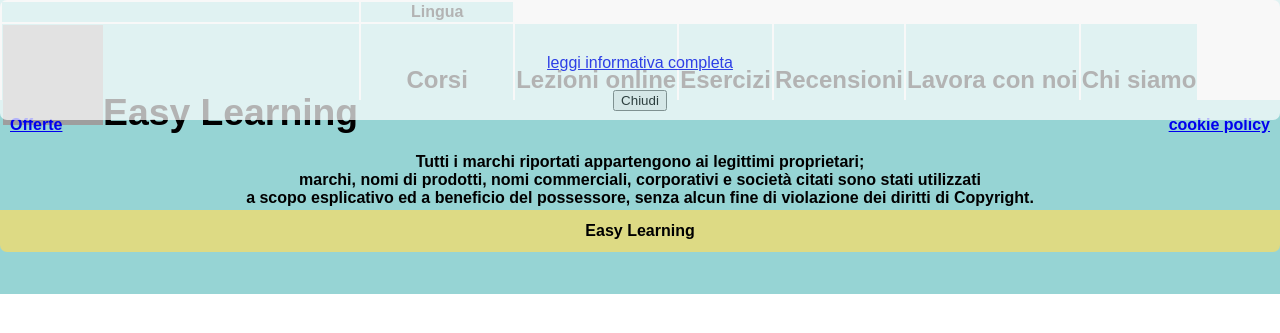
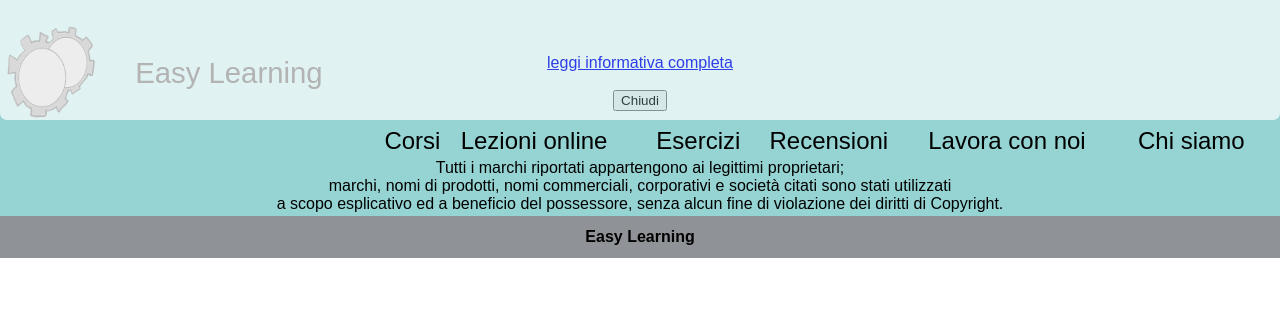
Before and after one commit to marchese89/lezioni-marchese, a PHP site: page / in a window 1280 px wide. Shown: the top 333 px of the page. Run offline with PHP 8.4, Linux system fonts and the light colour scheme; grey boxes are pictures that could not be loaded.

Commit message:
prima impaginazione

```diff
--- a/index.php
+++ b/index.php
@@ -18,31 +18,25 @@
     header("Location: index.html");
 }
 
-
 if ($pagina_interna == 'clienti/preventivo2.php' && $_SESSION['pagina_preventivo'] != 'preventivo') {
     header("Location: index.html");
 }
 if ($pagina_interna == 'clienti/preventivo3.php' && $_SESSION['pagina_preventivo'] != 'preventivo') {
     header("Location: index.html");
 }
-if($pagina_interna == 'clienti/utente.php' || $pagina_interna == 'clienti/ModDatiUtente.php' ||
-        $pagina_interna == 'clienti/modifica_dati_p.php' || $pagina_interna == 'clienti/cambia_pass.php' ||
-        $pagina_interna == 'clienti/Indirizzi.php' || $pagina_interna == 'acquisti/ordini_cliente.php' ||
-        $pagina_interna == 'clienti/newsletter.php'){
+if ($pagina_interna == 'clienti/utente.php' || $pagina_interna == 'clienti/ModDatiUtente.php' || $pagina_interna == 'clienti/modifica_dati_p.php' || $pagina_interna == 'clienti/cambia_pass.php' || $pagina_interna == 'clienti/Indirizzi.php' || $pagina_interna == 'acquisti/ordini_cliente.php' || $pagina_interna == 'clienti/newsletter.php') {
     $cf_utente = $_SESSION['user'];
     $sql = "SELECT * FROM cliente WHERE cf='$cf_utente'";
     $res = $conn->query($sql);
- if($res->num_rows > 0){
+    if ($res->num_rows > 0) {
         $row = $res->fetch_assoc();
-     if($row['stato_account'] === '0'){
+        if ($row['stato_account'] === '0') {
             header("Location: index.php?pagina=clienti/attiva_account.php");
         }
     }
 }
 
-
-
-if ($_SESSION['user'] !== 'admin'  && $pagina_interna === 'amministrazione/admin.php') {
+if ($_SESSION['user'] !== 'admin' && $pagina_interna === 'amministrazione/admin.php') {
     header("Location: index.html");
 }
 
@@ -67,23 +61,35 @@
 .jssorb01 {
 	position: absolute;
 }
+
 .jssorb01 div, .jssorb01 div:hover, .jssorb01 .av {
 	/*position: absolute;*/
 	/* size of bullet elment */
 	width: 30px;
 	height: 30px;
-                filter: alpha(opacity=70);
+	filter: alpha(opacity = 70);
 	opacity: .7;
 	overflow: hidden;
 	cursor: pointer;
 	border: #000 1px solid;
 	border-radius: 16px;
 }
-            .jssorb01 div { background-color: #f7a922; }
-            .jssorb01 div:hover, .jssorb01 .av:hover { background-color: #d3d3d3; }
-            .jssorb01 .av { background-color: #fc5f1b; }
-            .jssorb01 .dn, .jssorb01 .dn:hover { background-color: #555555; }
 
+.jssorb01 div {
+	background-color: #f7a922;
+}
+
+.jssorb01 div:hover, .jssorb01 .av:hover {
+	background-color: #d3d3d3;
+}
+
+.jssorb01 .av {
+	background-color: #fc5f1b;
+}
+
+.jssorb01 .dn, .jssorb01 .dn:hover {
+	background-color: #555555;
+}
 
 /* jssor slider arrow navigator skin 05 css */
 /*
@@ -103,12 +109,30 @@
 	cursor: pointer;
 	overflow: hidden;
 }
-            .jssora05l { background-position: -10px -40px; }
-            .jssora05r { background-position: -70px -40px; }
-            .jssora05l:hover { background-position: -130px -40px; }
-            .jssora05r:hover { background-position: -190px -40px; }
-            .jssora05l.jssora05ldn { background-position: -250px -40px; }
-            .jssora05r.jssora05rdn { background-position: -310px -40px; }
+
+.jssora05l {
+	background-position: -10px -40px;
+}
+
+.jssora05r {
+	background-position: -70px -40px;
+}
+
+.jssora05l:hover {
+	background-position: -130px -40px;
+}
+
+.jssora05r:hover {
+	background-position: -190px -40px;
+}
+
+.jssora05l.jssora05ldn {
+	background-position: -250px -40px;
+}
+
+.jssora05r.jssora05rdn {
+	background-position: -310px -40px;
+}
 </style>
 
 
@@ -147,7 +171,8 @@
 
 <link href="fogliCSS/home.css" rel="stylesheet" type="text/css">
 <script type="text/javascript" src="script/jquery-2.1.1.js"></script>
-        <script type="text/javascript" src="script/validazione_campi/livevalidation_standalone.compressed.js"></script>
+<script type="text/javascript"
+	src="script/validazione_campi/livevalidation_standalone.compressed.js"></script>
 <script type="text/javascript" src="script/ajax/metodi_ajax.js"></script>
 
 
@@ -155,28 +180,32 @@
 </head>
 <body style="background-color: #ffffff">
 
-                    <div id="cookie" >
-                        <br>
-                        Questo sito utilizza i cookie tecnici (indispensabili per il suo corretto funzionamento).
-                         <br>
-                         &Eacute; presente una pagina con ulteriori dettagli: <br>
-                        (<a href="cookiepolicy.html">leggi informativa completa</a>)<br>
-                         continuando la navigazione si accetta l'utilizzo dei cookie<br>
+	<div id="cookie">
+		<br> Questo sito utilizza i cookie tecnici (indispensabili per il suo
+		corretto funzionamento). <br> &Eacute; presente una pagina con
+		ulteriori dettagli: <br> (<a href="cookiepolicy.html">leggi
+			informativa completa</a>)<br> continuando la navigazione si accetta
+		l'utilizzo dei cookie<br>
 		<button onclick="accettaCookie()">Chiudi</button>
 
 	</div>
 
-        <table  style="background-color: white;margin-left: auto;margin-right: auto; position: relative;z-index: 1;top: 0; width: 100%;border: 1px solid black;border-width: 0;border-spacing: 0;">
-            <tr>
-                <th style="padding: 0">
-            <div id="header" style="width: 100%;background-color: #e6e6e6;height: 100px;">
-				<table>
+	<table
+		style="border-radius: 7px 7px 7px 7px;vertical-align: middle; white-space: nowrap; background-color: #e6e6e6; margin-left: auto; margin-right: auto; position: relative; z-index: 1; top: 0; width: 100%; border: 3px solid black; border-width: 0; border-spacing: 0;">
+
 		<tr style="height: 20px;">
-				<td></td>
-				<td style="width: 150px;margin-right: 0">Lingua</td>
+			<td colspan="8"></td>
 		</tr>
 		<tr>
-				<td style="margin-left: 0;font-size: 28pt;align: center;"><a href="index.html"><img src="images/logo.png" width="100" height="100" title="Home Page" alt="img"></a>Easy Learning</td>
+			<td style="margin-left: 0; align: center;"><a href="index.html"><img
+					src="images/logo.png" width="100" height="100" title="Home Page"
+					alt="img"></a></td>
+			<td style="font-size: 22pt;">Easy Learning</td>
+			<td colspan="6"></td>
+		</tr>
+		<tr>
+			<td colspan="2"></td>
+
 			<td style="font-size: 18pt">Corsi</td>
 			<td style="font-size: 18pt">Lezioni online</td>
 			<td style="font-size: 18pt">Esercizi</td>
@@ -184,57 +213,28 @@
 			<td style="font-size: 18pt">Lavora con noi</td>
 			<td style="font-size: 18pt">Chi siamo</td>
 		</tr>
-				</table>
-            </div>
+
 		</th>
-        </tr>
 
 		</tr>
 		<tr>
-            <th style="padding: 0;text-align: center">
-        <div id="mostraPagina" >
-            </div>
+			<th colspan="8"  style="padding: 0; text-align: center">
+				<div id="mostraPagina"></div>
 			</th>
 		</tr>
-        <tr>
-            <th style="padding: 0">
-
-        <table style="border-radius: 7px 7px 0 0;-moz-border-radius: 7px 7px 0 0;
-    -webkit-border-radius: 7px 7px 0 0;border-spacing: 0;width: 100%;text-align: left">
-
-            <tr style="background-color: #ffffff">
-                <th style="text-align: left;height: 50px;padding: 0" >
-                    <a href="prodotti-in-offerta.html" style="padding-left: 10px">Offerte</a>
-                        </th>
-                        <th style="text-align:right;padding: 0"> <a href="cookiepolicy.html" style="padding-right: 10px">cookie policy</a></th>
-                    </tr>
 		<tr style="background-color: #fc5f1b">
-                        <td colspan="2" style="height: 60px; text-align: center;padding: 0">
+			<td colspan="8" style="height: 60px; text-align: center; padding: 0">
 				Tutti i marchi riportati appartengono ai legittimi proprietari;<br>
-                            marchi, nomi di prodotti, nomi commerciali, corporativi e società citati sono stati utilizzati<br>
-                            a scopo esplicativo ed a beneficio del possessore, senza alcun fine di violazione dei diritti di Copyright.
+				marchi, nomi di prodotti, nomi commerciali, corporativi e società
+				citati sono stati utilizzati<br> a scopo esplicativo ed a beneficio
+				del possessore, senza alcun fine di violazione dei diritti di
+				Copyright.
 			</td>
 		</tr>
 		<tr>
-                        <th style="background-color: #DDDA84;border-radius: 0 0 7px 7px;text-align: center;height: 40px;color: black" colspan="3">
-                            Easy Learning
-                        </th>
-                    </tr>
-                </table>
-        </th>
-        </tr>
-        <tr>
-            <th style="padding: 0;text-align: center">
-        <table style="border-spacing: 0;text-align: center">
-
-                    <tr>
-                        <th style="height: 40px;color: black">
-
-                        </th>
-                    </tr>
-                </table>
-
-        </th>
+			<th
+				style="background-color: #8f9296; text-align: center; height: 40px; color: black"
+				colspan="8">Easy Learning</th>
 		</tr>
 
 	</table>
```
Also changed, not shown: fogliCSS/menu.css (added, +133 -0 lines), images/logo.png (added). Lines whose indentation alone changed are shown as unchanged.
